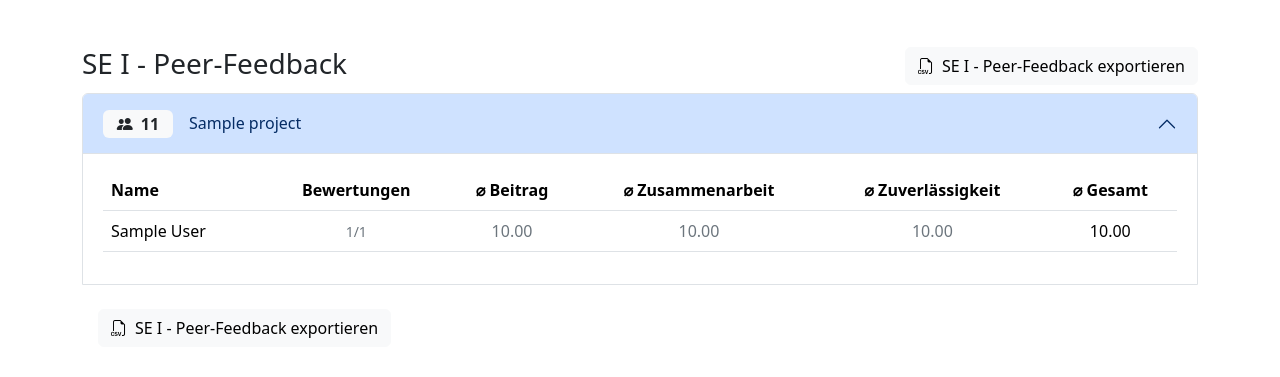
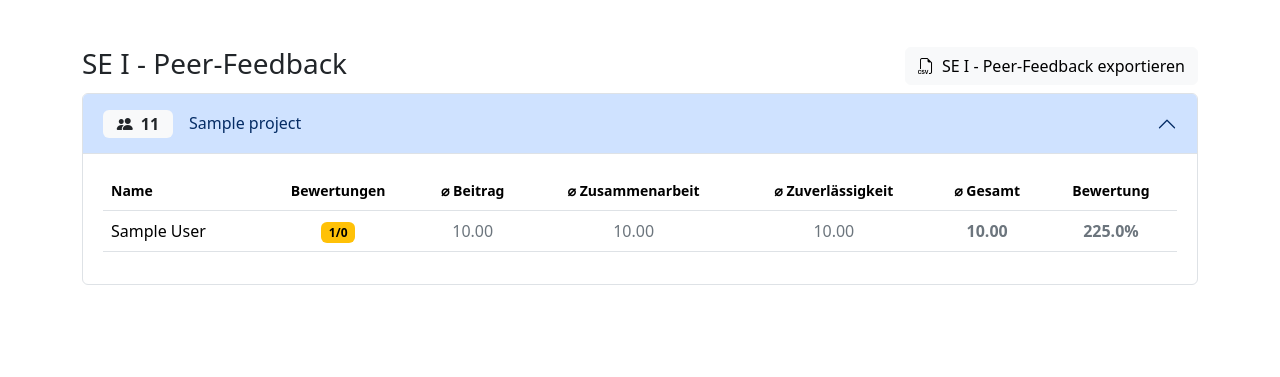
Before and after one commit to tigion/htwd-project-se-team-management, a Django app: page /feedback/ in a window 1280 px wide, after a click that opens the changed part. Shown: the part 284-661 px from the top of the page. Run offline with Django 4.2, Linux system fonts and the light colour scheme; a user stored in the database is signed in; tables that the repository leaves empty hold one stand-in row (values such as "Sample post"); some libraries are stand-ins or nearby versions.

Commit message:
feat: wip

```diff
--- a/src/backend/feedback/helper.py
+++ b/src/backend/feedback/helper.py
@@ -1,5 +1,6 @@
 import csv
 import io
+import math
 
 from django.db.models import Avg, Count, F, Prefetch, ProtectedError, Q
 from django.utils.html import format_html
@@ -138,39 +139,49 @@ def get_peer_feedback_1_results_for_view():
         )
     )
 
-    # reasons = PeerFeedback1.objects.values("reviewed_student_id").annotate(
-    #     _reasons=Count("reason", filter=Q(reason__isnull=False) &
-    #                         Q(team_id=F("team_id"))),
-    # ).values("reviewed_student_id", "_reasons")
-    # reasons_map = {reason["reviewed_student_id"]: reason["_reasons"] for reason in reasons}
-
     results = []
 
     for team in teams:
         member_results = []
         members = team.teammember_set.all()  # type: ignore
+        possible_feedback_count = members.count() - 1
         for member in members:
             avg_total = None
+            avg_total_percent_str = ""
             if (
                 member.avg_contribution is not None
                 and member.avg_collaboration is not None
                 and member.avg_reliability is not None
             ):
                 avg_total = (member.avg_contribution + member.avg_collaboration + member.avg_reliability) / 3
+                avg_total_percent = round(
+                    (avg_total - FEEDBACK_SCORES["min"]) / (FEEDBACK_SCORES["max"] - FEEDBACK_SCORES["min"]) * 100, 1
+                )
+                if avg_total_percent == 100:
+                    avg_total_percent = 100
+                avg_total_percent_str = f"{avg_total_percent}%"
+
+            possible_feedback_color = "text-bg-danger"
+            if member.feedback_count == possible_feedback_count:
+                possible_feedback_color = "text-bg-success"
+            elif member.feedback_count >= math.ceil(possible_feedback_count / 2):
+                possible_feedback_color = "text-bg-warning"
 
             member_results.append({
                 "student": member.student,
                 "feedback_count": member.feedback_count,
-                "avg_contribution": member.avg_contribution,  # or 0.0,
+                "possible_feedback_color": possible_feedback_color,
+                "avg_contribution": member.avg_contribution,
                 "avg_collaboration": member.avg_collaboration,
                 "avg_reliability": member.avg_reliability,
                 "avg_total": avg_total,
+                "avg_total_percent_str": avg_total_percent_str,
             })
 
         results.append({
             "team": team,
             "members": member_results,
-            "member_count": members.count(),  # type: ignore
+            "possible_feedback_count": possible_feedback_count,
         })
 
     return results
--- a/src/backend/templates/lecturer/feedback.html
+++ b/src/backend/templates/lecturer/feedback.html
@@ -37,23 +37,25 @@
           <table class="table align-middle">
             <thead>
               <tr>
-                <th scope="col">Name</th>
-                <th class="text-center" scope="col">Bewertungen</th>
-                <th class="text-center" scope="col">⌀ Beitrag</th>
-                <th class="text-center" scope="col">⌀ Zusammenarbeit</th>
-                <th class="text-center" scope="col">⌀ Zuverlässigkeit</th>
-                <th class="text-center" scope="col">⌀ Gesamt</th>
+                <th scope="col"><small>Name</small></th>
+                <th class="text-center" scope="col"><small>Bewertungen</small></th>
+                <th class="text-center" scope="col"><small>⌀ Beitrag</small></th>
+                <th class="text-center" scope="col"><small>⌀ Zusammenarbeit</small></th>
+                <th class="text-center" scope="col"><small>⌀ Zuverlässigkeit</small></th>
+                <th class="text-center" scope="col"><small>⌀ Gesamt</small></th>
+                <th class="text-center" scope="col"><small>Bewertung</small></th>
               </tr>
             </thead>
             <tbody>
               {% for member in result.members %}
               <tr>
                 <td>{{ member.student.name }}</td>
-                <td class="text-center text-secondary"><small>{{ member.feedback_count }}/{{ result.member_count }}</small></td>
+                <td class="text-center text-secondary"><span class="badge {{ member.possible_feedback_color }}">{{ member.feedback_count }}/{{ result.possible_feedback_count }}</span></td>
                 <td class="text-center text-secondary">{{ member.avg_contribution|stringformat:".2f" }}</td>
                 <td class="text-center text-secondary">{{ member.avg_collaboration|stringformat:".2f" }}</td>
                 <td class="text-center text-secondary">{{ member.avg_reliability|stringformat:".2f" }}</td>
-                <td class="text-center">{{ member.avg_total|stringformat:".2f" }}</td>
+                <td class="text-center text-secondary"><strong>{{ member.avg_total|stringformat:".2f" }}</strong></td>
+                <td class="text-center text-secondary"><strong>{{ member.avg_total_percent_str }}</strong></td>
               </tr>
               {% endfor %}
             </tbody>
@@ -65,12 +67,6 @@
       </div>
     </div>
     {% endfor %}
-    <div class="ms-3 my-4 bd-highlight">
-      <form action="{% url 'peer-feedback-1-export' %}" method="POST">
-        {% csrf_token %}
-        <button id="buttonExportPeerFeedback1" class="btn btn-light" type="submit"><i class="bi bi-filetype-csv me-2"></i>SE I - Peer-Feedback exportieren</button>
-      </form>
-    </div>
   </div>
   {% else %}
   <div class="text-secondary">Keine Teams vorhanden!</div>
```
